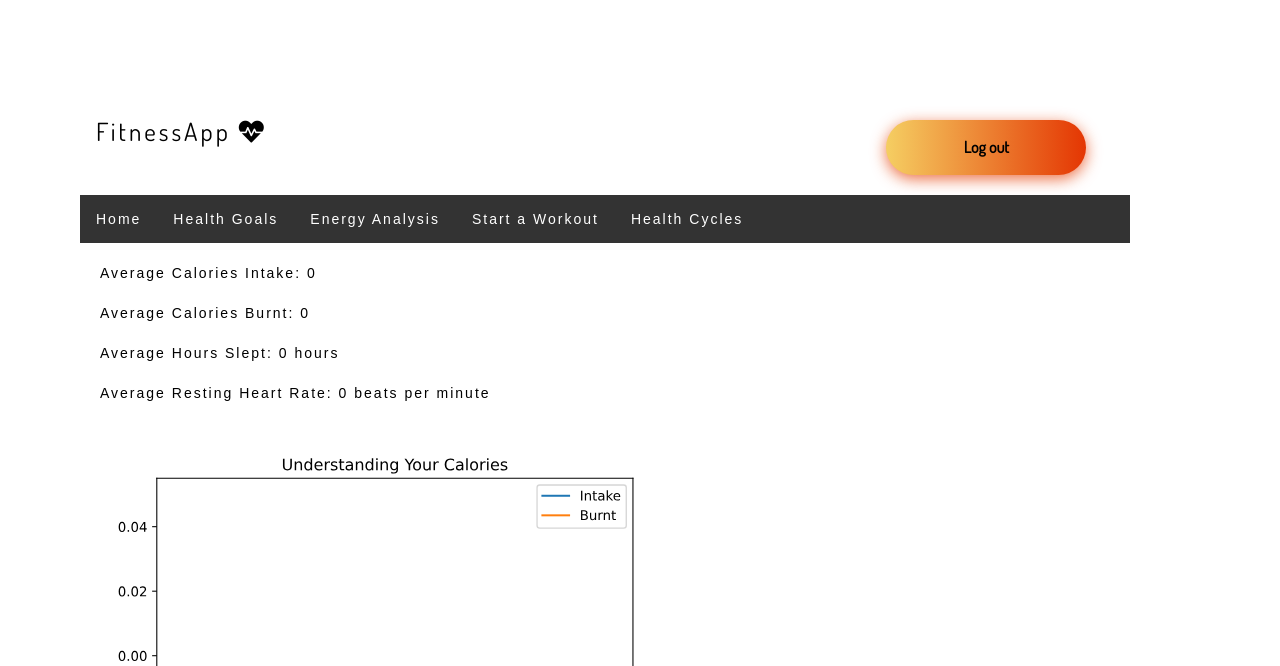
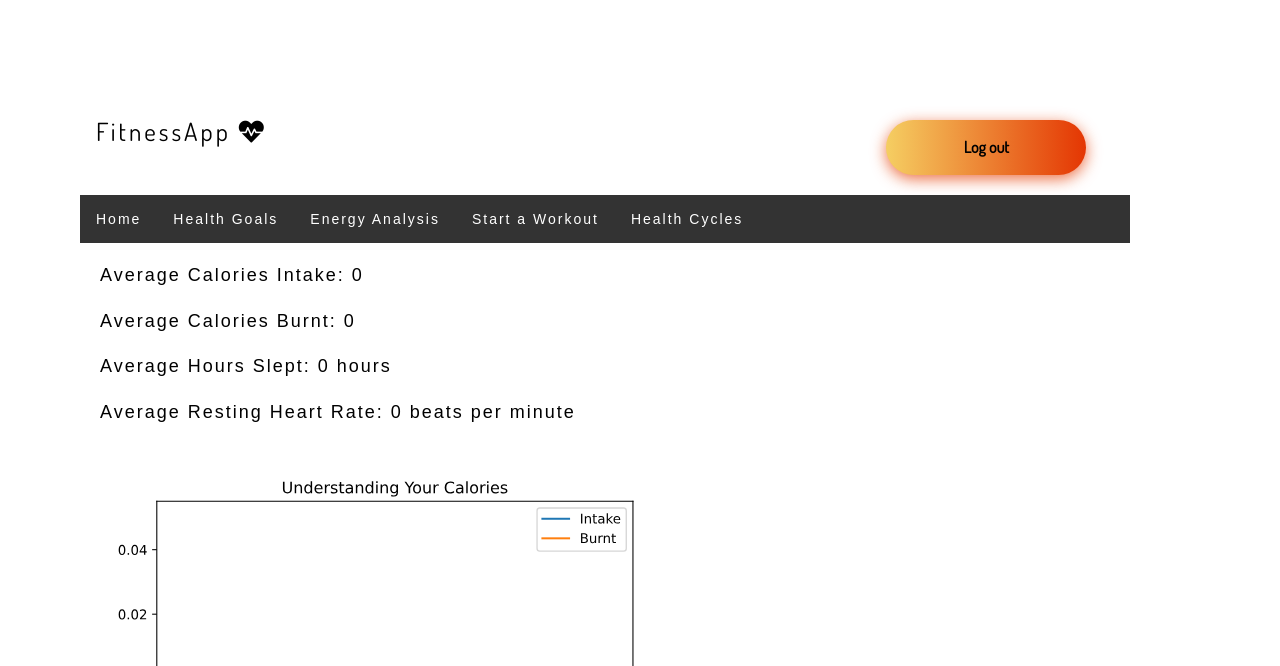
Before and after one commit to madhumithanara/FitnessApp, a Django app: page /accounts/profile/energy_analysis/ in a window 1280 px wide. Shown: the top 666 px of the page. Run offline with Django 3.2, Linux system fonts and the light colour scheme; some libraries are stand-ins or nearby versions; some web fonts are replaced.

Commit message:
Increased font size in profile pages

```diff
--- a/accounts/templates/profile/cycle.html
+++ b/accounts/templates/profile/cycle.html
@@ -49,8 +49,8 @@
     }
 </style>
 
-<p> Your next cycle starts: {{ next_period_date }}</p>
-<p> Your average cycle duration is: {{ avg_cycle_duration }} days</p>
+<p style="font-size: large"> Your next cycle starts: {{ next_period_date }}</p>
+<p style="font-size: large"> Your average cycle duration is: {{ avg_cycle_duration }} days</p>
 
 <img src= "{% static "img/menstrualcycle.jpg" %}" alt="Menstrual Cycle Explained" >
  <table style="width:100%" margin="">
--- a/accounts/templates/profile/energy_analysis.html
+++ b/accounts/templates/profile/energy_analysis.html
@@ -33,10 +33,10 @@
     }
 </style>
 
-<p> Average Calories Intake: {{ intake_data }}</p>
-<p> Average Calories Burnt: {{ burnt_data }}</p>
-<p> Average Hours Slept: {{ sleep_data }} hours</p>
-<p> Average Resting Heart Rate: {{ heart_data }} beats per minute</p>
+<p style="font-size: large"> Average Calories Intake: {{ intake_data }}</p>
+<p style="font-size: large"> Average Calories Burnt: {{ burnt_data }}</p>
+<p style="font-size: large"> Average Hours Slept: {{ sleep_data }} hours</p>
+<p style="font-size: large"> Average Resting Heart Rate: {{ heart_data }} beats per minute</p>
 
 {{ calorie_graph|safe }}
 {{ heart_graph|safe }}
--- a/accounts/templates/profile/goals.html
+++ b/accounts/templates/profile/goals.html
@@ -34,8 +34,7 @@
 </style>
 
 
-<p> Current BMI {{ current_bmi }} </p>
-<p> Ideal BMI: {{ ideal_bmi }} </p>
+<p style="font-size: large" > Current BMI {{ current_bmi }} &tbsp; Ideal BMI: {{ ideal_bmi }} </p>
 
 <img src= "{% static "img/bmi.jpg" %}" alt="Menstrual Cycle Explained" >
 
--- a/templates/index.html
+++ b/templates/index.html
@@ -41,7 +41,11 @@ Before her journey began, she used to tell herself that eating healthy meals was
 Now 77 pounds lighter, Paula has a new outlook: “I’d take being fit with bad hair over looking flawless and being unhealthy any day,” she says. <br/>
 
 Paula says that writing down her fitness accomplishments helped. “I record the smallest victories, like drinking a gallon of water, lifting a heavier weight or getting to bed on time”. At the end of the month, she goes over her successes. “It reminds me to stay on the right track!”
-  </p>
+
+<br/>
+
+<h3>This could be your story. Let's get healthy!</h3>
+</p>
 
 
   {% else %}
```
